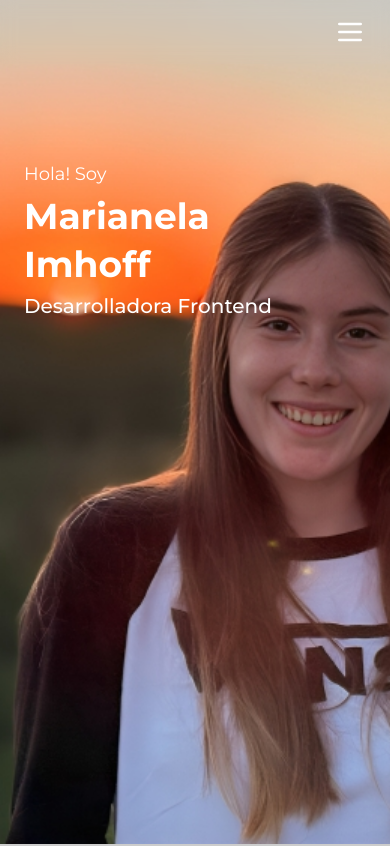
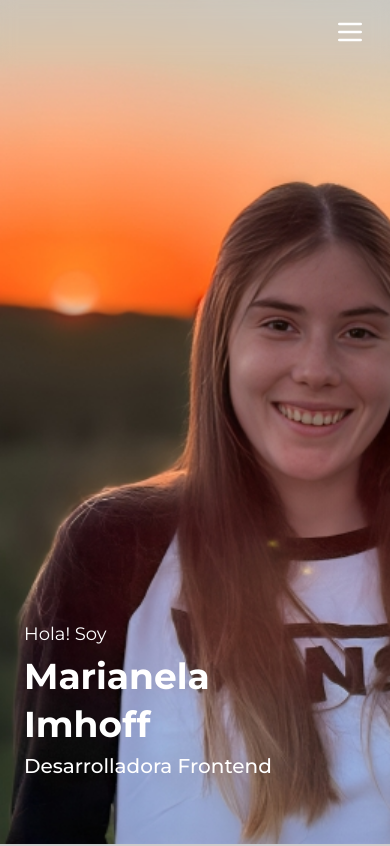
Before and after one commit to marianelaimhoff/portfolio-MI, a Next.js app: page / in a window 390 px wide. Shown: the top 846 px of the page. Built offline with nearby package versions, Linux system fonts and the light colour scheme.

Commit message:
ajustes mobile

```diff
--- a/src/components/Home/Home.tsx
+++ b/src/components/Home/Home.tsx
@@ -14,14 +14,14 @@ export function Home() {
           src="/marianela-portfolio.png"
           alt="imagen marianela"
           fill
-          className="object-cover"
           priority
+          className="object-cover object-center sm:object-[center_top]"
         />
 
         {/* Texto sobre la imagen */}
         <div
-          className="absolute inset-0 flex flex-col text-white px-6
-            pt-40 sm:pt-52 md:pt-0 md:px-20 md:justify-center md:items-start md:text-left"
+          className="absolute inset-0 flex flex-col text-white px-6 justify-end pb-16
+            md:justify-center md:pb-0 md:px-20"
         >
           <p className="text-lg md:text-xl font-light mb-2">Hola! Soy</p>
           <h1 className="text-4xl md:text-6xl font-bold mb-2">Marianela</h1>
--- a/src/components/Projects/MyProjects.tsx
+++ b/src/components/Projects/MyProjects.tsx
@@ -21,7 +21,7 @@ export function ProjectsSection() {
           return (
             <article
               key={project.id}
-              className="group bg-white rounded-2xl shadow-md overflow-hidden"
+              className="group bg-white rounded-2xl shadow-md relative"
             >
               {/* Imagen */}
               <div className="relative h-80 w-full overflow-hidden">
--- a/src/components/TechStack/TechStack.tsx
+++ b/src/components/TechStack/TechStack.tsx
@@ -17,13 +17,15 @@ const logos = [
   "/logos/auth0.png",
   "/logos/html.png",
   "/logos/css.png",
-  "/logos/stripe.png"
+  "/logos/stripe.png",
 ];
 
 export default function TechGrid() {
   return (
-    <div className="w-full py-8">
-      <div className="mx-auto grid grid-cols-5 gap-4 place-items-center max-w-3xl">
+    <section className="w-full py-10 px-6">
+      {/* contenedor centrado */}
+      <div className="mx-auto max-w-3xl">
+        <div className="grid grid-cols-5 gap-4 place-items-center">
           {logos.map((logo, index) => (
             <Image
               key={index}
@@ -36,5 +38,6 @@ export default function TechGrid() {
           ))}
         </div>
       </div>
+    </section>
   );
 }
```
Lines whose indentation alone changed are shown as unchanged.
